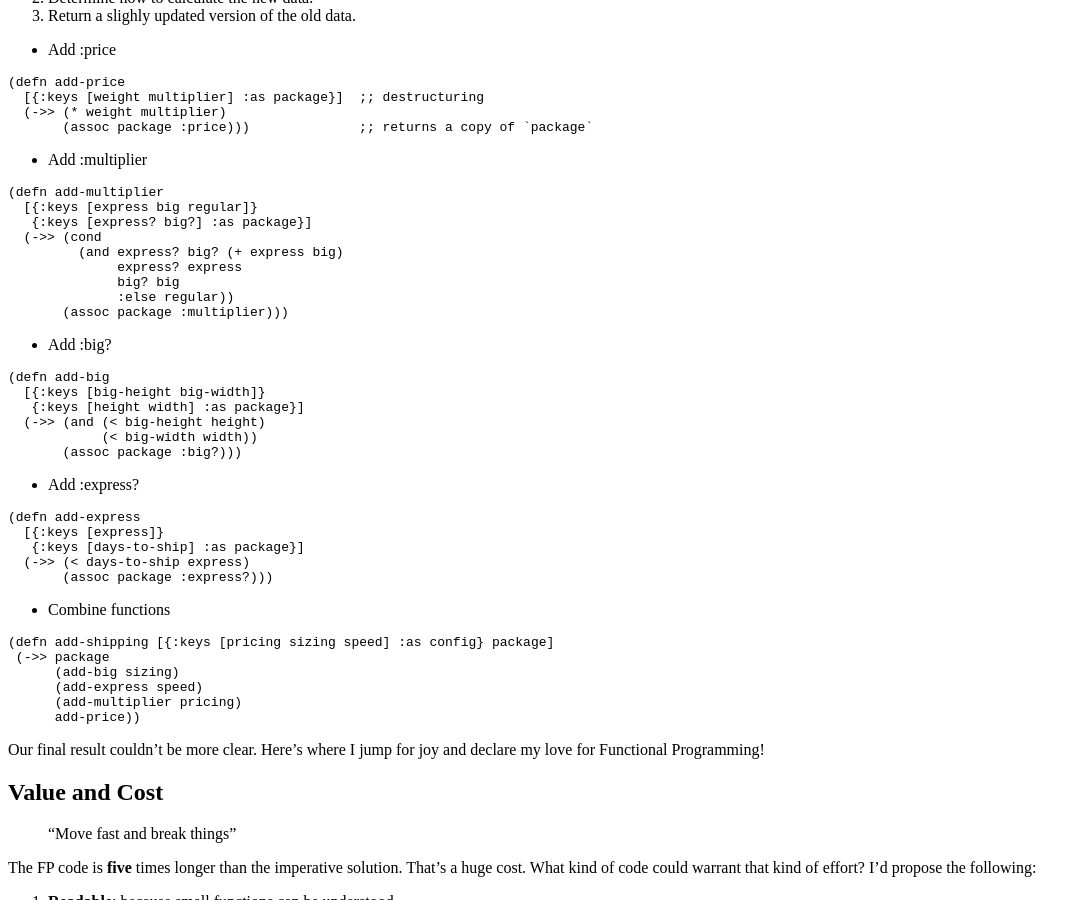
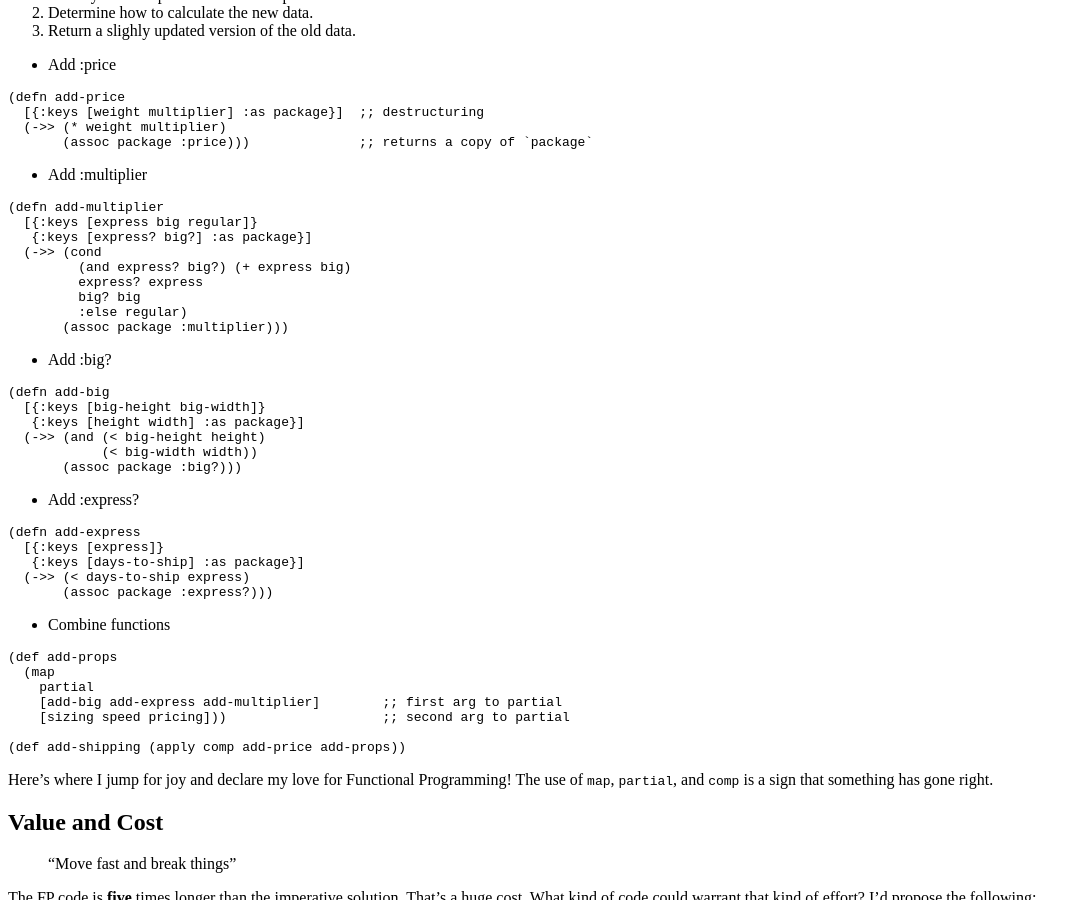
Before and after one commit to PlumpMath/wildermuthn.github.com, a Jekyll site: the page built from _posts/2016-01-26-let-gone-wild.md, in a window 1280 px wide and 900 px high, scrolled down 1480 px. Shown: the whole window, without its empty margins (0-1087 px from the left). Built offline with Jekyll 4.4.1, drawn with Linux system fonts in a browser that asks for light colours; Markdown is read by kramdown in place of the engine named in the settings; some of the changed text lies outside the part shown.

Commit message:
Fix parens, brackets

````diff
--- a/_posts/2016-01-26-let-gone-wild.md
+++ b/_posts/2016-01-26-let-gone-wild.md
@@ -18,7 +18,7 @@
                     (and express? big?) 5
                     express? 3
                     big? 2
-                    :else 1)]]
+                    :else 1)]
     (* multiple weight)))
 ```
 
@@ -41,19 +41,20 @@
 
 ### Data
 
-First, put your configuration data where it belongs:
+First, put your data where it belongs: in immutable structures.
 
 ```clj
-(def config
- {:pricing
-   {:express 3
-     :big 2
-     :regular 1}
- :sizing
-   {:big-height 10
-    :big-width 10}
- :speed
-   {:express 2}})
+(def pricing
+  {:express 3
+   :big 2
+   :regular 1})
+
+(def sizing
+  {:big-height 10
+   :big-width 10})
+
+(def speed
+  {:express 2})
 ```
 
 ### More Data
@@ -110,10 +111,10 @@
   [{:keys [express big regular]}
    {:keys [express? big?] :as package}]
   (->> (cond
-         (and express? big? (+ express big)
-              express? express
-              big? big
-              :else regular))
+         (and express? big?) (+ express big)
+         express? express
+         big? big
+         :else regular)
        (assoc package :multiplier)))
 ```
 
@@ -141,15 +142,16 @@
 * Combine functions
 
 ```clj
-(defn add-shipping [{:keys [pricing sizing speed] :as config} package]
- (->> package
-      (add-big sizing)
-      (add-express speed)
-      (add-multiplier pricing)
-      add-price))
+(def add-props
+  (map
+    partial
+    [add-big add-express add-multiplier]        ;; first arg to partial
+    [sizing speed pricing]))                    ;; second arg to partial
+
+(def add-shipping (apply comp add-price add-props))
 ```
 
-Our final result couldn't be more clear. Here's where I jump for joy and declare my love for Functional Programming!
+Here's where I jump for joy and declare my love for Functional Programming! The use of `map`, `partial`, and `comp` is a sign that something has gone right.
 
 ## Value and Cost
 
````
